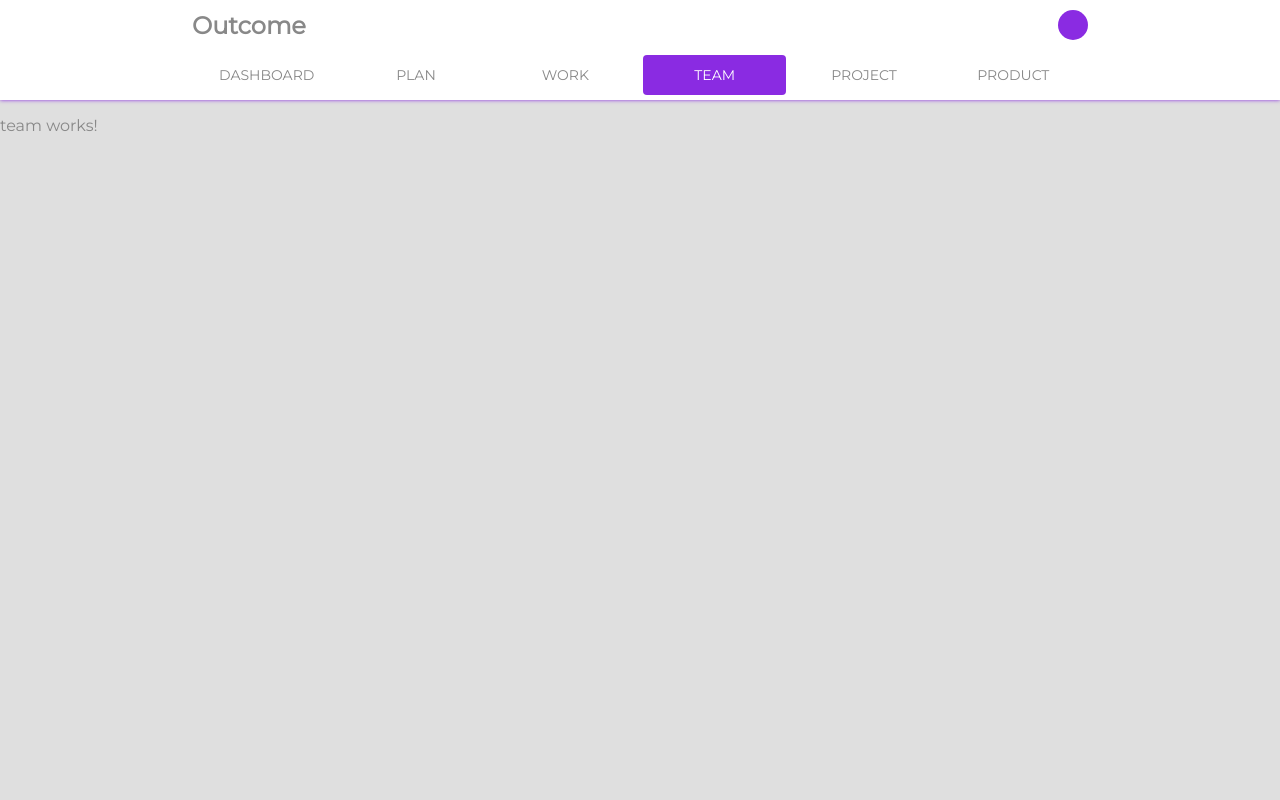
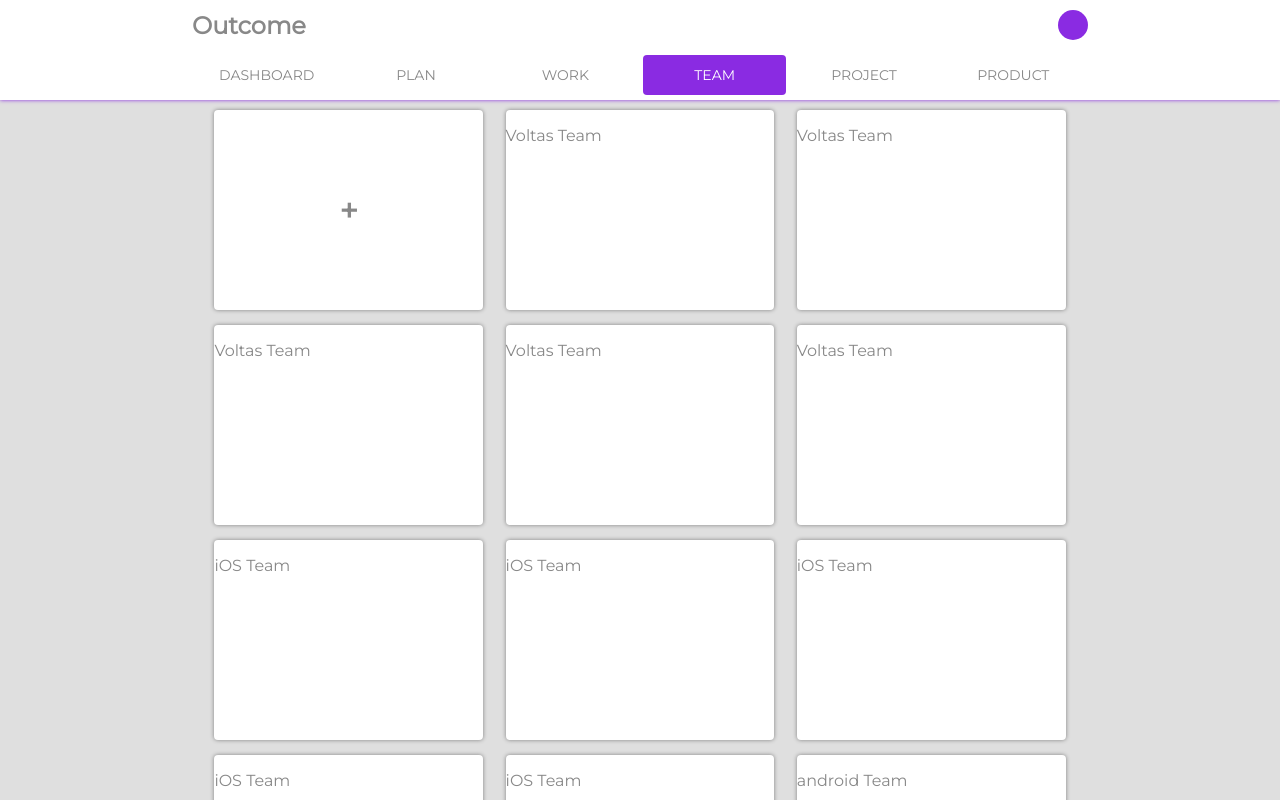
Before and after one commit to aatishrana/outcome-ng, an Angular app: page /team in a window 1280 px wide. Built offline with nearby package versions, Linux system fonts and the light colour scheme.

Commit message:
basic team layout

```diff
--- a/src/app/app.module.ts
+++ b/src/app/app.module.ts
@@ -12,6 +12,7 @@ import {WorkComponent} from './home/work/work.component';
 import {TeamComponent} from './home/team/team.component';
 import {ProjectComponent} from './home/project/project.component';
 import {ProductComponent} from './home/product/product.component';
+import {MainService} from './common/main.service';
 
 
 @NgModule({
@@ -42,7 +43,7 @@ import {ProductComponent} from './home/product/product.component';
       }
     ])
   ],
-  providers: [],
+  providers: [MainService],
   bootstrap: [AppComponent]
 })
 export class AppModule {
--- /dev/null
+++ b/src/app/common/main.service.ts
@@ -0,0 +1,75 @@
+import {Injectable} from '@angular/core';
+import {Team} from '../model/team';
+import {User} from '../model/user';
+import {BehaviorSubject} from 'rxjs/BehaviorSubject';
+/**
+ * Created by Aatish on 2/24/2018.
+ */
+@Injectable()
+export class MainService {
+  private teams: BehaviorSubject<Team[]>;
+  private users: BehaviorSubject<User[]>;
+
+  constructor() {
+    this.users = new BehaviorSubject<User[]>(this.addSampleUsers());
+    this.teams = new BehaviorSubject<Team[]>(this.addSampleTeams());
+  }
+
+  public Teams() {
+    return this.teams;
+  }
+
+
+  private addSampleUsers() {
+    const users = [];
+    users.push(new User('1', 'aatish', 'rana', 'aatishranawork@outcom.com'));
+    users.push(new User('2', 'sandeep', 'kaur', 'sandeep.kaur@outcom.com'));
+    users.push(new User('3', 'vibhanshu', 'jain', 'vibhanshu.jain@outcom.com'));
+    users.push(new User('4', 'ganesh', 'raj', 'ganesh.raj@outcom.com'));
+    users.push(new User('5', 'mamata', 'limba', 'mamta.limba@outcom.com'));
+    users.push(new User('6', 'raman', 'bindal', 'raman.bindal@outcom.com'));
+    users.push(new User('7', 'shree', 'ram', 'shree.ram@outcom.com'));
+    users.push(new User('8', 'ikjot', 'singh', 'ikjot.singh@outcom.com'));
+    users.push(new User('9', 'akash', 'yadav', 'akash.yadav@outcom.com'));
+    users.push(new User('10', 'shubham', 'garag', 'shubham.garag@outcom.com'));
+    users.push(new User('11', 'mukul', 'goyal', 'mukul.goyal@outcom.com'));
+    users.push(new User('12', 'kiran', 'kanade', 'kiran.kanade@outcom.com'));
+    users.push(new User('13', 'aman', 'patel', 'aman.patel@outcom.com'));
+    return users;
+  }
+
+  private addSampleTeams() {
+    const users = this.users.getValue();
+    console.log(users);
+    const teams = [];
+    teams.push(new Team('1',
+      'Voltas Team',
+      users[8],
+      [
+        users[8], users[1]
+      ]));
+
+    teams.push(new Team('2',
+      'iOS Team',
+      users[2],
+      [
+        users[2], users[7], users[6]
+      ]));
+
+    teams.push(new Team('3',
+      'android Team',
+      users[0],
+      [
+        users[0], users[3], users[4], users[5]
+      ]));
+
+    teams.push(new Team('4',
+      'web team',
+      users[0],
+      [
+        users[0], users[9], users[10], users[11], users[12]
+      ]));
+
+    return teams;
+  }
+}
--- a/src/app/home/home.component.html
+++ b/src/app/home/home.component.html
@@ -1,4 +1,4 @@
-<div class="flex-col">
+<div class="flex-col h100 scroll-v">
   <app-nav class="w100"></app-nav>
   <router-outlet></router-outlet>
 </div>
--- a/src/app/home/team/team.component.css
+++ b/src/app/home/team/team.component.css
@@ -0,0 +1,11 @@
+.team-content {
+  flex-wrap       : wrap;
+  justify-content : space-evenly;
+}
+
+.team-card {
+  flex-basis  : 30%;
+  flex-shrink : 0;
+  height      : 200px;
+  min-width   : 200px;
+}
--- a/src/app/home/team/team.component.html
+++ b/src/app/home/team/team.component.html
@@ -1,3 +1,9 @@
-<p>
-  team works!
-</p>
+<div class="content padd-10-tb flex-row team-content">
+  <div class="card team-card flex-col btn-action flex-center-child">
+    <h1>+</h1>
+  </div>
+  <div *ngFor="let team of teams"
+       class="card team-card flex-col btn-action">
+    <p>{{team.name}}</p>
+  </div>
+</div>
--- a/src/app/home/team/team.component.ts
+++ b/src/app/home/team/team.component.ts
@@ -1,4 +1,6 @@
-import { Component, OnInit } from '@angular/core';
+import {Component, OnInit} from '@angular/core';
+import {MainService} from '../../common/main.service';
+import {Team} from '../../model/team';
 
 @Component({
   selector: 'app-team',
@@ -7,9 +9,22 @@ import { Component, OnInit } from '@angular/core';
 })
 export class TeamComponent implements OnInit {
 
-  constructor() { }
+  teams: Team[] = [];
+
+  constructor(private service: MainService) {
+  }
 
   ngOnInit() {
+    this.service.Teams().subscribe((data) => {
+      for (let i = 0; i < data.length; i++) {
+        const element = data[i];
+        this.teams.push(element);
+        this.teams.push(element);
+        this.teams.push(element);
+        this.teams.push(element);
+        this.teams.push(element);
+      }
+      // this.teams = data;
+    });
   }
-
 }
--- /dev/null
+++ b/src/app/model/team.ts
@@ -0,0 +1,18 @@
+import {User} from './user';
+/**
+ * Created by Aatish on 2/24/2018.
+ */
+export class Team {
+  constructor(public id: string,
+              public name: string,
+              public admin: User,
+              public members: User[]) {
+  }
+
+  clone(): Team {
+    return new Team(this.id,
+      this.name,
+      this.admin,
+      this.members);
+  }
+}
--- /dev/null
+++ b/src/app/model/user.ts
@@ -0,0 +1,17 @@
+/**
+ * Created by Aatish on 2/24/2018.
+ */
+export class User {
+  constructor(public id: string,
+              public first_name: string,
+              public last_name: string,
+              public email: string) {
+  }
+
+  clone(): User {
+    return new User(this.id,
+      this.first_name,
+      this.last_name,
+      this.email);
+  }
+}
--- a/src/app/nav/nav.component.html
+++ b/src/app/nav/nav.component.html
@@ -5,33 +5,33 @@
   </div>
   <div id="navbar-bottom" class="content flex-row">
 
-    <div class="flex-row flex-center-child font-upper font-14 btn-action"
+    <div class="flex-row flex-center-child font-upper font-14 btn btn-action"
          [routerLinkActive]="'active-link'"
          [routerLinkActiveOptions]="{exact:true}"
          routerLink="/">dashboard
     </div>
 
-    <div class="flex-row flex-center-child font-upper font-14 btn-action"
+    <div class="flex-row flex-center-child font-upper font-14 btn btn-action"
          [routerLinkActive]="'active-link'"
          routerLink="/plan">plan
     </div>
 
-    <div class="flex-row flex-center-child font-upper font-14 btn-action"
+    <div class="flex-row flex-center-child font-upper font-14 btn btn-action"
          [routerLinkActive]="'active-link'"
          routerLink="/work">work
     </div>
 
-    <div class="flex-row flex-center-child font-upper font-14 btn-action"
+    <div class="flex-row flex-center-child font-upper font-14 btn btn-action"
          [routerLinkActive]="'active-link'"
          routerLink="/team">team
     </div>
 
-    <div class="flex-row flex-center-child font-upper font-14 btn-action"
+    <div class="flex-row flex-center-child font-upper font-14 btn btn-action"
          [routerLinkActive]="'active-link'"
          routerLink="/project">project
     </div>
 
-    <div class="flex-row flex-center-child font-upper font-14 btn-action"
+    <div class="flex-row flex-center-child font-upper font-14 btn btn-action"
          [routerLinkActive]="'active-link'"
          routerLink="/product">product
     </div>
--- a/src/styles.css
+++ b/src/styles.css
@@ -34,11 +34,11 @@ h1, h2, h3, h4, h5, h6, p, div {
 }
 
 .scroll-h {
-  overflow-y : auto;
+  overflow-x : auto;
 }
 
 .scroll-v {
-  overflow-x : auto;
+  overflow-y : scroll;
 }
 
 .font-upper {
@@ -150,10 +150,21 @@ h1, h2, h3, h4, h5, h6, p, div {
   cursor : pointer;
 }
 
-.btn-action:hover, .active-link {
+.btn:hover, .active-link {
   background    : blueviolet;
   color         : white;
   border-radius : 4px;
+}
+
+.card {
+  background-color : #FFFFFF;
+  border-radius    : 4px;
+  box-shadow       : 0 0 4px grey;
+  margin-bottom    : 15px;
+}
+
+.card:hover {
+  box-shadow : 0 0 8px grey;
 }
 
 /* Large desktop */
```
